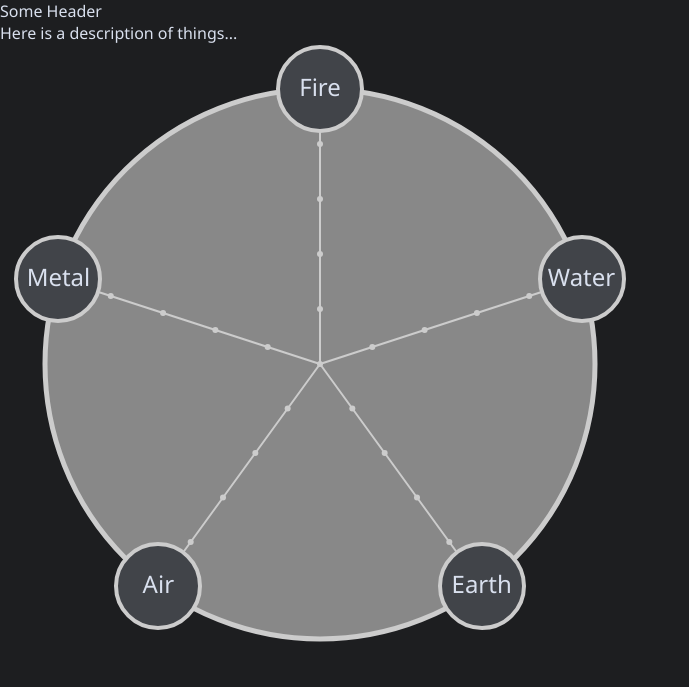
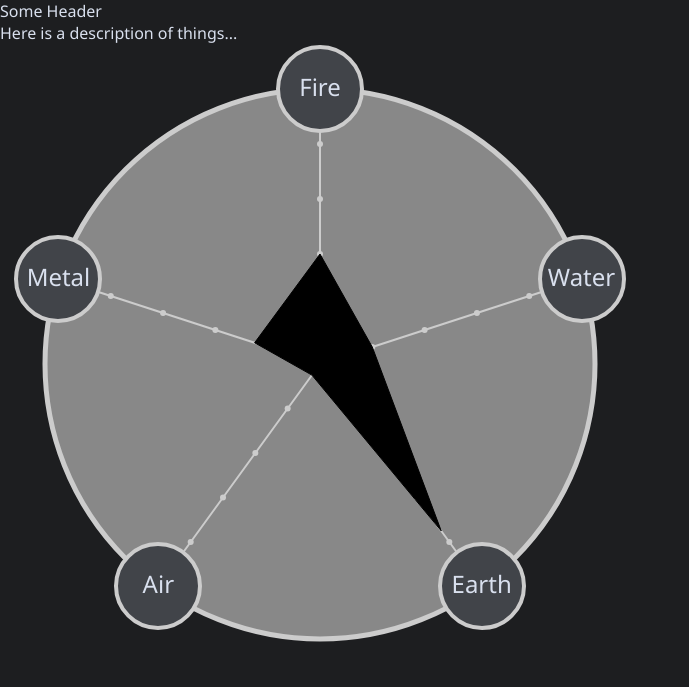
Before and after one commit to splucas/html-spiderweb-graph, a plain HTML site: page index.html in a window 1280 px wide. Shown: the whole page, without its empty margins (0-689 px from the left). Drawn offline with Linux system fonts and the light colour scheme.

Commit message:
Initial webgraph drawing

```diff
--- a/index.html
+++ b/index.html
@@ -35,6 +35,8 @@
     <div class="element-indicator">Air</div>
     <div class="element-indicator">Metal</div>
 
+
+
   </body>
 
 
@@ -46,11 +48,17 @@
     var strokeColor = "#CCC"
     var strokeWidth = 5;
     var bgCanvas = document.getElementById("background");
+    var webCanvas = document.getElementById("webgraphview");
     var indicators = document.getElementsByClassName("element-indicator");
 
-    var spidergraph = new SpiderGraph(radius, bgCanvas );
+    var axisList = ["Fire", "Water", "Earth", "Air", "Metal"]
+
+    var spidergraph = new SpiderGraph(axisList, radius, bgCanvas );
     spidergraph.dragBackgroundCircle( fillColor, strokeColor, strokeWidth );
-    spidergraph.drawSegments( indicators.length, -90, strokeColor  )
+    spidergraph.drawAxisList(-90, strokeColor  );
+
+    var graphData = {"Fire":0.4, "Water":0.2, "Earth": .75, "Air":.05, "Metal":.25};
+    spidergraph.drawWebGraph(graphData, webCanvas, -90);
 
 
     // Align the 'Indicators'
--- a/js/spidergraph.js
+++ b/js/spidergraph.js
@@ -2,12 +2,14 @@
 
 class SpiderGraph
 {
-    constructor(radius, backgroundCanvas)
+    constructor(axisList, radius, backgroundCanvas)
     {
+        this.axisList = axisList;
         this.radius = radius;
         this.bgCanvas = backgroundCanvas
         this.centerX = backgroundCanvas.width / 2;
         this.centerY = backgroundCanvas.height / 2;
+
 
     }
 
@@ -19,7 +21,7 @@ class SpiderGraph
         return [x,y];
     }
 
-    drawSegments(segCount, degOffset, strokeStyle)
+    drawAxisList( degOffset, strokeStyle)
     {
         let canvas = this.bgCanvas;
         let context = canvas.getContext("2d");
@@ -27,9 +29,10 @@ class SpiderGraph
         context.strokeStyle = strokeStyle;
         context.lineWidth   = 2;
 
+        var axisCount = this.axisList.length;
         // Draw the line segments
-        var segSize = 360 / segCount;
-        for(var cnt = 0; cnt < segCount; cnt ++)
+        var segSize = 360 / axisCount;
+        for(var cnt = 0; cnt < axisCount; cnt ++)
         {
             var deg = cnt * segSize + degOffset
             var xy = this.getXYAtDegree(deg, this.radius)
@@ -51,7 +54,7 @@ class SpiderGraph
         var radiusPerNotchSeg = this.radius / maxNotchesPerSeg;
         for(var notchCnt = 1; notchCnt < maxNotchesPerSeg; notchCnt ++)
         {
-            for(var cnt = 0; cnt < segCount; cnt ++)
+            for(var cnt = 0; cnt < axisCount; cnt ++)
             {
                 var deg = cnt * segSize + degOffset
 
@@ -84,9 +87,39 @@ class SpiderGraph
         context.stroke();
     }
 
-    getRadialLineEndpoints(lineCount)
+    // Drag the "web" graphic, essentially a line from axis to axis
+    drawWebGraph(graphData, webcanvas, degOffset)
     {
+        let context = webcanvas.getContext("2d");
+
+        var axisCount = this.axisList.length;
+        var segSize = 360 / axisCount;
+
+        context.beginPath();
+        let startXY = null;
+
+        for(var cnt = 0; cnt < axisCount; cnt ++)
+        {
+            var deg = cnt * segSize + degOffset
+            var axisName = this.axisList[cnt];
+            var axisValue = graphData[axisName]
+            var xy = this.getXYAtDegree(deg, this.radius * axisValue)
+
+            if(cnt == 0)
+            {
+                startXY = xy;
+                context.moveTo(xy[0], xy[1]);
+            }
+            else
+            {
+                context.lineTo( xy[0], xy[1] );
+            }
+
+        }
+        context.lineTo( startXY[0], startXY[1] );
+        context.fill()
+        context.stroke();
+        context.closePath();
 
     }
-
 }
```
Also changed, not shown: 1 other file.
